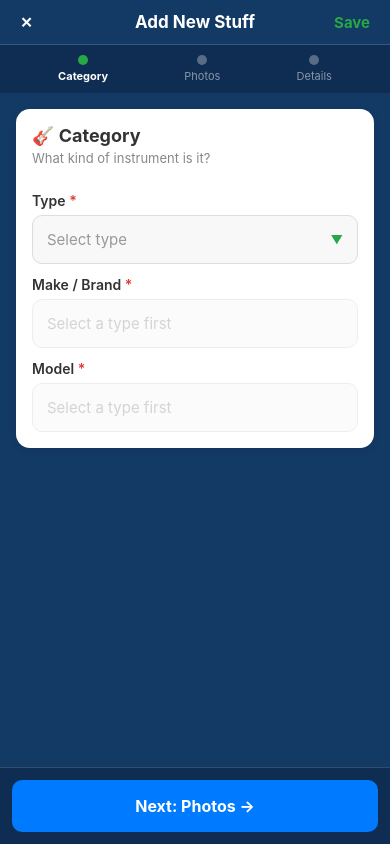
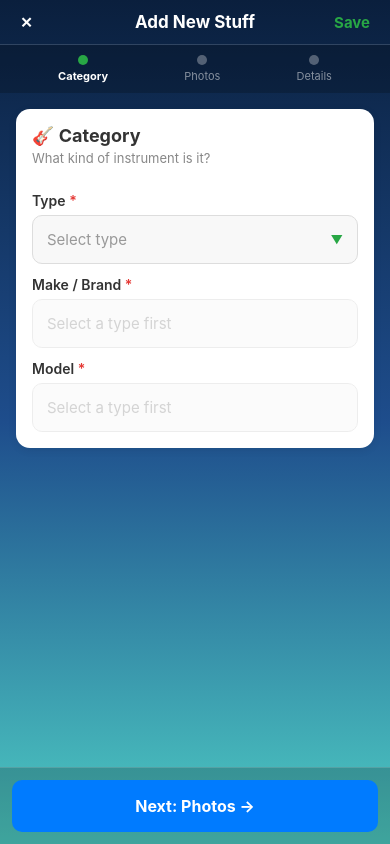
Before and after one commit to dps3ven/my_stuff, a React Native app: screen /AddInstrument in a window 390 px wide. Built offline with nearby package versions, Linux system fonts and the light colour scheme.

Commit message:
unified gradient

```diff
--- a/screens/AddInstrumentScreen.js
+++ b/screens/AddInstrumentScreen.js
@@ -1,5 +1,6 @@
 import React, { useState, useEffect, useRef } from 'react';
 import { View, Text, TextInput, TouchableOpacity, StyleSheet, ScrollView, Alert, Image, KeyboardAvoidingView, Platform, Dimensions, Modal, FlatList } from 'react-native';
+import { LinearGradient } from 'expo-linear-gradient';
 import * as ImagePicker from 'expo-image-picker';
 import storage from '../utils/storage';
 
@@ -368,10 +369,14 @@ export default function AddInstrumentScreen({ navigation, route }) {
   return (
     <>
       <KeyboardAvoidingView
-        style={{ flex: 1, backgroundColor: '#133965', height: Platform.OS === 'web' ? '100%' : undefined }}
+        style={{ flex: 1, height: Platform.OS === 'web' ? '100%' : undefined }}
         behavior={Platform.OS === 'ios' ? 'padding' : undefined}
         enabled={Platform.OS !== 'web'}
       >
+        <LinearGradient
+          colors={['#0a1f3d', '#1e4d8c', '#4ECDC4']}
+          style={StyleSheet.absoluteFillObject}
+        />
         {renderMobileWizard()}
       </KeyboardAvoidingView>
 
@@ -438,7 +443,7 @@ const styles = StyleSheet.create({
     flexDirection: 'row',
     justifyContent: 'space-between',
     alignItems: 'center',
-    backgroundColor: '#133965',
+    backgroundColor: 'transparent',
     paddingHorizontal: 20,
     paddingVertical: 12,
     paddingTop: Platform.OS === 'ios' ? 50 : 12,
@@ -453,7 +458,7 @@ const styles = StyleSheet.create({
   wizardSave: { color: '#28a745', fontSize: 15, fontWeight: '700', minWidth: 50, textAlign: 'right' },
   progressBar: {
     flexDirection: 'row',
-    backgroundColor: '#0f2d52',
+    backgroundColor: 'rgba(0,0,0,0.2)',
     paddingVertical: 10,
     paddingHorizontal: 20,
     justifyContent: 'space-around',
@@ -474,7 +479,7 @@ const styles = StyleSheet.create({
     width: '100%',
   },
   wizardFooter: {
-    backgroundColor: '#0f2d52',
+    backgroundColor: 'rgba(0,0,0,0.2)',
     padding: 12,
     borderTopWidth: 1,
     borderTopColor: 'rgba(255,255,255,0.15)',
--- a/screens/InstrumentDetailScreen.js
+++ b/screens/InstrumentDetailScreen.js
@@ -1,5 +1,6 @@
 import React, { useState, useCallback, useRef } from 'react';
 import { View, Text, Image, TouchableOpacity, StyleSheet, ScrollView, Platform, Dimensions } from 'react-native';
+import { LinearGradient } from 'expo-linear-gradient';
 
 export default function InstrumentDetailScreen({ navigation, route }) {
   const { item } = route.params;
@@ -20,6 +21,10 @@ export default function InstrumentDetailScreen({ navigation, route }) {
 
   return (
     <View style={styles.container}>
+      <LinearGradient
+        colors={['#0a1f3d', '#1e4d8c', '#4ECDC4']}
+        style={StyleSheet.absoluteFillObject}
+      />
       <ScrollView
         style={styles.scrollView}
         contentContainerStyle={styles.scrollContent}
@@ -129,7 +134,6 @@ export default function InstrumentDetailScreen({ navigation, route }) {
 const styles = StyleSheet.create({
   container: {
     flex: 1,
-    backgroundColor: '#133965ff',
     alignItems: Platform.OS === 'web' ? 'center' : 'stretch',
     overflow: 'hidden',
   },
--- a/screens/InventoryScreen.js
+++ b/screens/InventoryScreen.js
@@ -1,5 +1,6 @@
 import React, { useState, useEffect } from 'react';
 import { View, Text, SectionList, TouchableOpacity, StyleSheet, Image, Alert, KeyboardAvoidingView, Platform, ScrollView } from 'react-native';
+import { LinearGradient } from 'expo-linear-gradient';
 import storage from '../utils/storage';
 
 export default function InventoryScreen({ navigation }) {
@@ -161,6 +162,10 @@ export default function InventoryScreen({ navigation }) {
       style={{ flex: 1 }}
       behavior={Platform.OS === 'ios' ? 'padding' : 'height'}
     >
+      <LinearGradient
+        colors={['#0a1f3d', '#1e4d8c', '#4ECDC4']}
+        style={StyleSheet.absoluteFillObject}
+      />
       <View style={styles.container}>
         <View style={styles.header}>
           <Text style={styles.title}>My Stuff</Text>
@@ -223,7 +228,6 @@ const styles = StyleSheet.create({
   container: {
     flex: 1,
     padding: 20,
-    backgroundColor: '#133965ff',
     overflow: 'hidden',
   },
   header: {
--- a/screens/LoginScreen.js
+++ b/screens/LoginScreen.js
@@ -1,5 +1,6 @@
 import React, { useState, useEffect } from 'react';
 import { View, Text, TextInput, TouchableOpacity, StyleSheet, Alert, KeyboardAvoidingView, Platform, ScrollView, Modal, Dimensions } from 'react-native';
+import { LinearGradient } from 'expo-linear-gradient';
 import storage from '../utils/storage';
 import * as LocalAuthentication from 'expo-local-authentication';
 
@@ -133,6 +134,10 @@ export default function LoginScreen({ navigation }) {
       style={styles.container}
       behavior={Platform.OS === 'ios' ? 'padding' : 'height'}
     >
+      <LinearGradient
+        colors={['#0a1f3d', '#1e4d8c', '#4ECDC4']}
+        style={StyleSheet.absoluteFillObject}
+      />
       <ScrollView
         contentContainerStyle={styles.scrollContent}
         keyboardShouldPersistTaps="handled"
@@ -227,7 +232,6 @@ export default function LoginScreen({ navigation }) {
 const styles = StyleSheet.create({
   container: {
     flex: 1,
-    backgroundColor: '#133965ff',
     overflow: 'hidden',
   },
   scrollContent: {
```
